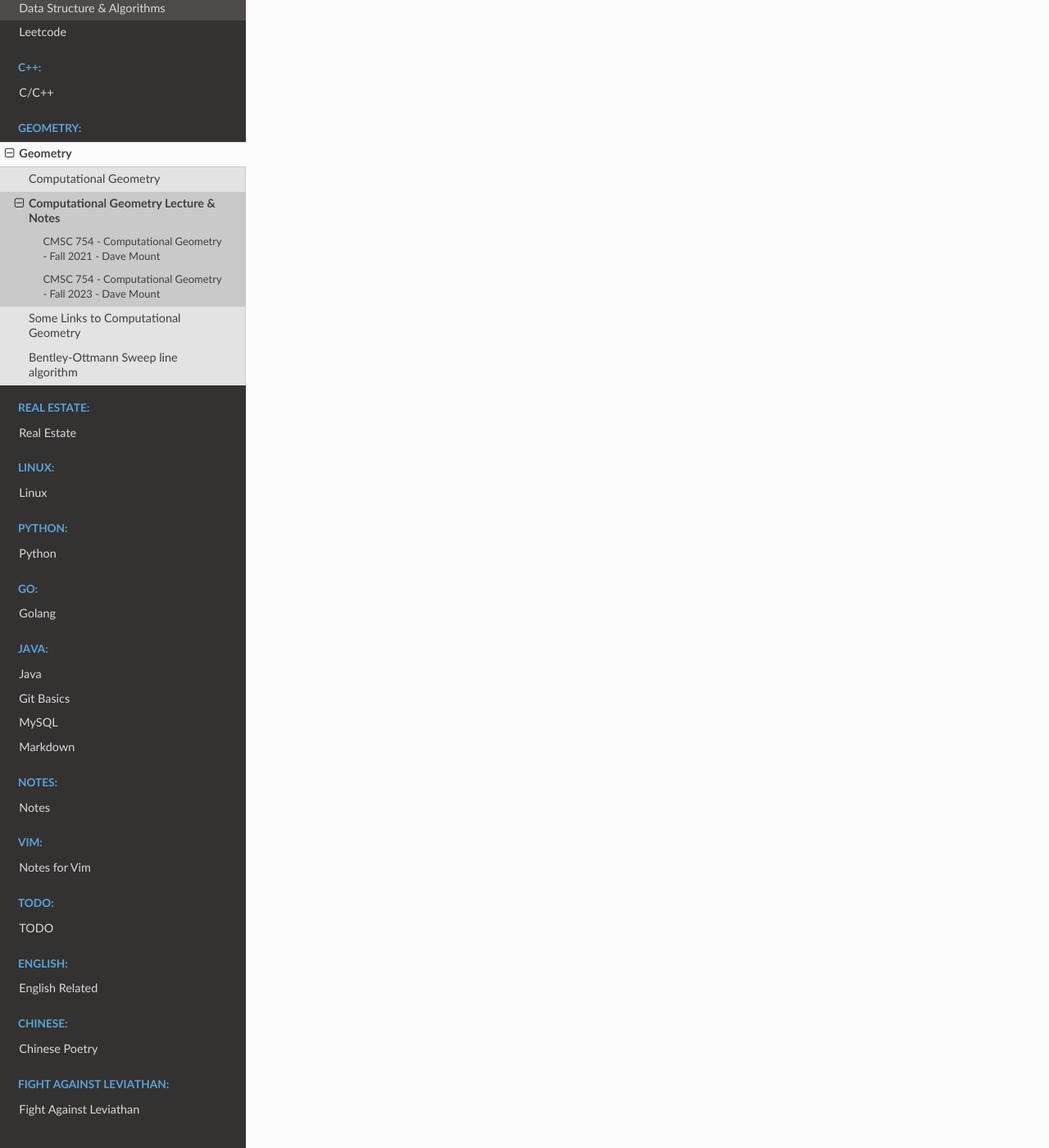
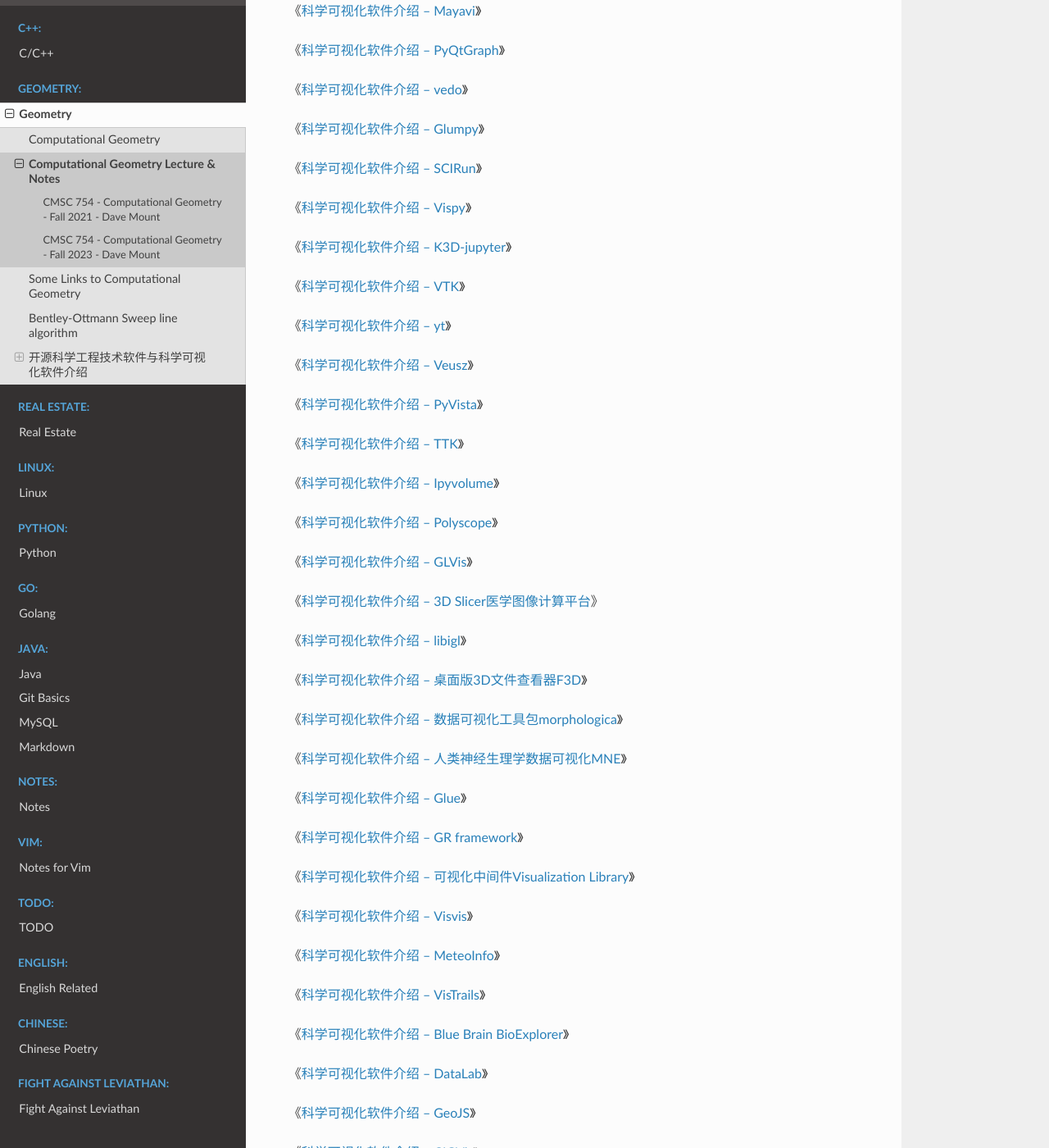
Before and after one commit to Pyrad/pyradnotes, a Sphinx documentation site: the page built from source/Geometry/GeometryRelated.md, in a window 1280 px wide and 1400 px high, scrolled down 1598 px. Shown: the whole window at 82% size. Built offline with Sphinx 7.4.7 and the Read the Docs theme 2.0.0, drawn with Linux system fonts in a browser that asks for light colours; pages that are not in the unit, such as notebooks, are missing from menus; some of the changed text lies outside the part shown.

Commit message:
Geometry Open source visualization & science softwares

```diff
--- a/source/Geometry/GeometryRelated.md
+++ b/source/Geometry/GeometryRelated.md
@@ -27,3 +27,114 @@
 ## Bentley-Ottmann Sweep line algorithm
 
 [Bentley-Ottmann Sweep line algorithm](https://github.com/ideasman42/isect_segments-bentley_ottmann)
+
+
+## 开源科学工程技术软件与科学可视化软件介绍
+
+### 开源科学工程技术软件
+
+《[开源科学工程技术软件介绍 – 三维3D软件Chili3D](https://zhuanlan.zhihu.com/p/694685163)》
+
+《[开源科学工程技术软件介绍 – Silx](https://zhuanlan.zhihu.com/p/692526778)》
+
+《[开源科学工程技术软件介绍 – Klampt](https://zhuanlan.zhihu.com/p/693372722)》
+
+《[开源科学工程技术软件介绍 – 参数化三维3D软件Dune 3D](https://zhuanlan.zhihu.com/p/694297265)》
+
+《[开源科学工程技术软件介绍 – GPS日志文件查看器GPXSee](https://zhuanlan.zhihu.com/p/694423149)》
+
+### 科学可视化软件
+
+《[科学可视化软件介绍 – VisIt](https://zhuanlan.zhihu.com/p/682094366)》
+
+《[科学可视化软件介绍 – Inviwo](https://zhuanlan.zhihu.com/p/681937644)》
+
+《[科学可视化软件介绍 – Voreen](https://zhuanlan.zhihu.com/p/681822929)》
+
+《[科学可视化软件介绍 – MegaMol](https://zhuanlan.zhihu.com/p/681762795)》
+
+《[科学可视化软件介绍 – Paraview](https://zhuanlan.zhihu.com/p/681761901)》
+
+《[科学可视化软件介绍 – ROOT](https://zhuanlan.zhihu.com/p/682156388)》
+
+《[科学可视化软件介绍 – Mayavi](https://zhuanlan.zhihu.com/p/682222966)》
+
+《[科学可视化软件介绍 – PyQtGraph](https://zhuanlan.zhihu.com/p/682299695)》
+
+《[科学可视化软件介绍 – vedo](https://zhuanlan.zhihu.com/p/682418939)》
+
+《[科学可视化软件介绍 – Glumpy](https://zhuanlan.zhihu.com/p/682777538)》
+
+《[科学可视化软件介绍 – SCIRun](https://zhuanlan.zhihu.com/p/683186505)》
+
+《[科学可视化软件介绍 – Vispy](https://zhuanlan.zhihu.com/p/683377077)》
+
+《[科学可视化软件介绍 – K3D-jupyter](https://zhuanlan.zhihu.com/p/683598639)》
+
+《[科学可视化软件介绍 – VTK](https://zhuanlan.zhihu.com/p/683795058)》
+
+《[科学可视化软件介绍 – yt](https://zhuanlan.zhihu.com/p/683944560)》
+
+《[科学可视化软件介绍 – Veusz](https://zhuanlan.zhihu.com/p/684076599)》
+
+《[科学可视化软件介绍 – PyVista](https://zhuanlan.zhihu.com/p/684550486)》
+
+《[科学可视化软件介绍 – TTK](https://zhuanlan.zhihu.com/p/684758429)》
+
+《[科学可视化软件介绍 – Ipyvolume](https://zhuanlan.zhihu.com/p/685419584)》
+
+《[科学可视化软件介绍 – Polyscope](https://zhuanlan.zhihu.com/p/685689986)》
+
+《[科学可视化软件介绍 – GLVis](https://zhuanlan.zhihu.com/p/686183989)》
+
+《[科学可视化软件介绍 – 3D Slicer医学图像计算平台](https://zhuanlan.zhihu.com/p/686185056)》
+
+《[科学可视化软件介绍 – libigl](https://zhuanlan.zhihu.com/p/686346632)》
+
+《[科学可视化软件介绍 – 桌面版3D文件查看器F3D](https://zhuanlan.zhihu.com/p/686620009)》
+
+《[科学可视化软件介绍 – 数据可视化工具包morphologica](https://zhuanlan.zhihu.com/p/686787218)》
+
+《[科学可视化软件介绍 – 人类神经生理学数据可视化MNE](https://zhuanlan.zhihu.com/p/687312430)》
+
+《[科学可视化软件介绍 – Glue](https://zhuanlan.zhihu.com/p/687793421)》
+
+《[科学可视化软件介绍 – GR framework](https://zhuanlan.zhihu.com/p/688214935)》
+
+《[科学可视化软件介绍 – 可视化中间件Visualization Library](https://zhuanlan.zhihu.com/p/688715404)》
+
+《[科学可视化软件介绍 – Visvis](https://zhuanlan.zhihu.com/p/688892259)》
+
+《[科学可视化软件介绍 – MeteoInfo](https://zhuanlan.zhihu.com/p/689506628)》
+
+《[科学可视化软件介绍 – VisTrails](https://zhuanlan.zhihu.com/p/689739611)》
+
+《[科学可视化软件介绍 – Blue Brain BioExplorer](https://zhuanlan.zhihu.com/p/689856426)》
+
+《[科学可视化软件介绍 – DataLab](https://zhuanlan.zhihu.com/p/689982554)》
+
+《[科学可视化软件介绍 – GeoJS](https://zhuanlan.zhihu.com/p/690094732)》
+
+《[科学可视化软件介绍 – CIGVis](https://zhuanlan.zhihu.com/p/690327498)》
+
+《[科学可视化软件介绍 – VIVID3D](https://zhuanlan.zhihu.com/p/690506565)》
+
+《[科学可视化软件介绍 – PlotlyJS.jl](https://zhuanlan.zhihu.com/p/690740461)》
+
+《[科学可视化软件介绍 – PyMOL](https://zhuanlan.zhihu.com/p/690815560)》
+
+《[科学可视化软件介绍 – OpenSceneGraph](https://zhuanlan.zhihu.com/p/691080416)》
+
+《[科学可视化软件介绍 – VMD](https://zhuanlan.zhihu.com/p/691262560)》
+
+《[科学可视化软件介绍 – Rerun](https://zhuanlan.zhihu.com/p/691850215)》
+
+《[科学可视化软件介绍 – FURY](https://zhuanlan.zhihu.com/p/692767478)》
+
+《[科学可视化软件介绍 – VisNow](https://zhuanlan.zhihu.com/p/693132820)》
+
+《[科学可视化软件介绍 – Graphia可视化分析软件](https://zhuanlan.zhihu.com/p/693559884)》
+
+《[科学可视化软件介绍 – 医学图像查看器MRIcroGL](https://zhuanlan.zhihu.com/p/693700342)》
+
+《[科学可视化软件介绍 – 机器人开发可视化工具rviz](https://zhuanlan.zhihu.com/p/693876340)》
```
